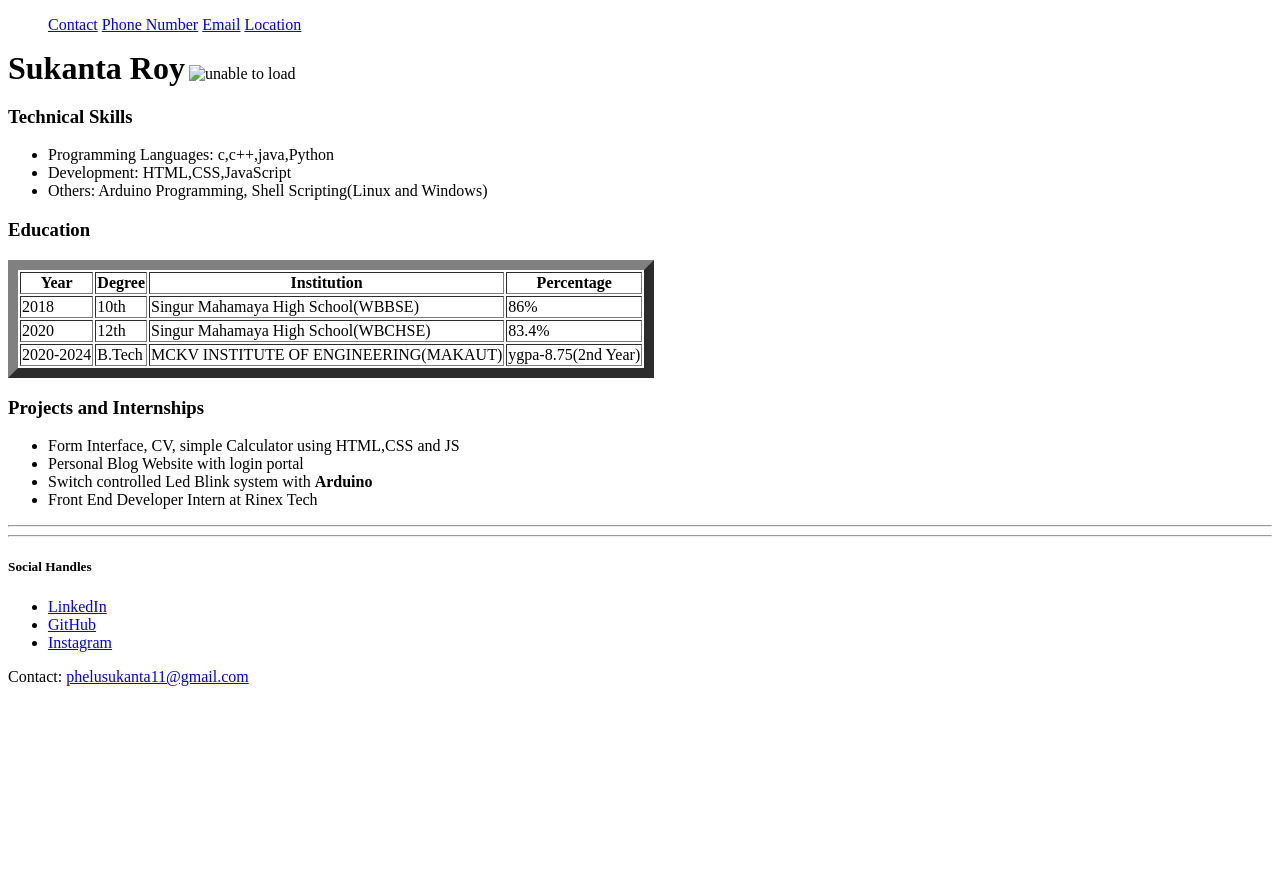
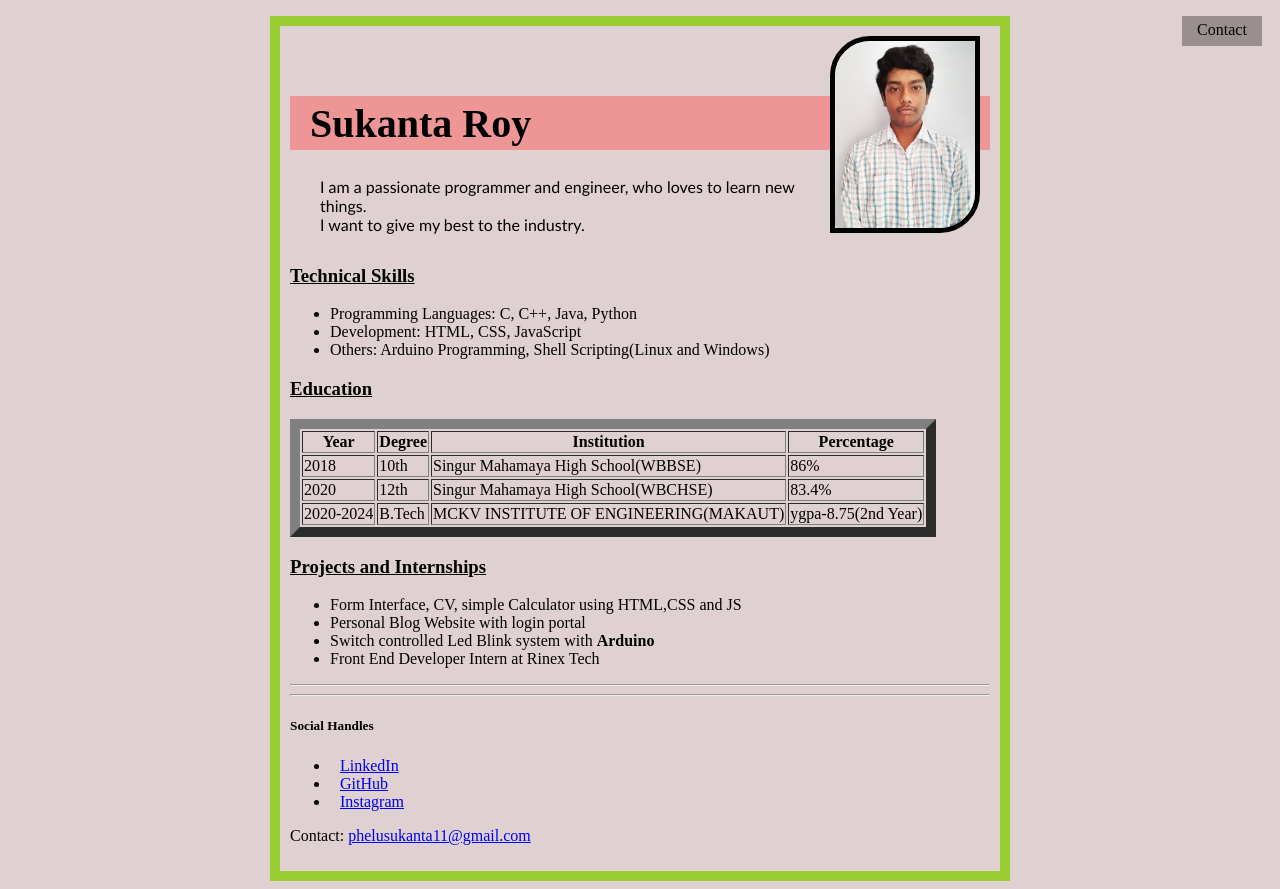
Before and after one commit to itzFelu/Rinex_Projects, a plain HTML site: page felu_cv.html in a window 1280 px wide. Before the commit the page ends 800 px from the top, so only its background shows below. Drawn offline with Linux system fonts and the light colour scheme.

Commit message:
jni na ki hochhhe

```diff
--- /dev/null
+++ b/felu_cv.css
@@ -0,0 +1,79 @@
+body{
+    background-color: rgb(223, 208, 210);
+    color: black;
+}
+
+/* dropdown start */
+li a{
+    padding: 10px;
+}
+.list a{
+    margin-left: 0px;
+    background-color: rgb(153, 143, 143);
+}
+.list a:hover{
+    background-color: wheat;
+}
+ul.drop .contact{
+    float: right;
+    width: 80px;
+    height: 25px;
+    padding-top: 5px;
+    margin-right: 10px;
+    text-align: center;
+    background-color: rgb(153, 143, 143);
+    list-style: none;
+}
+.list a{
+    padding: 5px;
+    display: block;
+    text-decoration: none;
+}
+.contact:hover .list{
+    display:block;
+}
+.list{
+    display: none;
+}
+/*drop down end*/
+
+#outerDiv{
+    height: page;
+    width: 700px;
+    padding: 10px;
+    border: 10px solid yellowgreen ;
+    margin: auto;
+}
+
+.upper{
+    margin-top: 60px;
+    height: 150px;
+}
+.photo{
+    float: right;
+    width:20%;
+    height: 20%px;
+    margin-right: 10px;
+    margin-bottom: 10px;
+    border: 5px solid black;
+    border-top-left-radius: 40px;
+    border-bottom-right-radius: 40px;
+}
+
+.name{
+    background-color: rgb(238, 150, 150);
+    height: 50px;
+    font-size: 40px;
+    padding-left: 20px;
+    padding-top: 4px;
+
+    /* display: inline; */
+}
+.about{
+    width: auto;
+    font-family: 'Gill Sans', 'Gill Sans MT', Calibri, 'Trebuchet MS', sans-serif;
+    margin-left: 30px;
+}
+.headings h3{
+    text-decoration: underline;
+}
--- a/felu_cv.html
+++ b/felu_cv.html
@@ -4,31 +4,40 @@
     <meta charset="UTF-8">
     <meta http-equiv="X-UA-Compatible" content="IE=edge">
     <meta name="viewport" content="width=device-width, initial-scale=1.0">
+    <link rel="stylesheet" href="felu_cv.css">
     <title>Felu's CV</title>
 </head>
 <body>
-    <div>
-        <div>
-            <Menu>
-                <a href="#">Contact</a>
-                <a href="#">Phone Number</a>
-                <a href="#">Email</a>
-                <a href="#">Location</a>
-            </Menu>
+    <div >
+        <ul class="drop">
+            <li class="contact">Contact
+                <div class="list">
+                    <a href="#">Number</a>
+                    <a href="#">Email</a>
+                    <a href="#">Location</a>
+                </div>
+            </li>
+        </ul>
+    </div>
+    <div id="outerDiv">
+        <img  class="photo" src="imageDocs/my_image.jpg" alt="unable to load"  >
+        <div class="upper">
+            <h1 class="name">Sukanta Roy</h1>
+            <div class="about">
+                I am a passionate programmer and engineer,
+                who loves to learn new things. <br>
+                I want to give my best to the industry.
+            </div>
         </div>
-        <div>
-            <h1 style="display: inline;">Sukanta Roy</h1>
-            <img src="imageDocs/my_image.jpg" alt="unable to load" width="150px" height="200px" >
-        </div>
-        <div>
+        <div class="headings">
             <h3>Technical Skills</h3>
             <ul>
-                <li>Programming Languages: c,c++,java,Python</li>
-                <li>Development: HTML,CSS,JavaScript</li>
+                <li>Programming Languages: C, C++, Java, Python</li>
+                <li>Development: HTML, CSS, JavaScript</li>
                 <li>Others: Arduino Programming, Shell Scripting(Linux and Windows)</li>
             </ul>
         </div>
-        <div>
+        <div class="headings">
             <h3>Education</h3>
             <table border="10">
                 <tr>
@@ -58,7 +67,7 @@
 
             </table>
         </div>
-        <div>
+        <div class="headings">
             <h3>Projects and Internships</h3>
             <ul>
                 <li>Form Interface, CV, simple Calculator using HTML,CSS and JS</li>
@@ -68,7 +77,7 @@
             </ul>
         </div>
         <hr><hr>
-        <div>
+        <div class="social">
             <h5>Social Handles</h5>
             <ul>
                 <li><a href="#">LinkedIn</a></li>
```
Also changed, not shown: index.html (+8 -1 lines), couple_on_rock-min.jpg (added), couple_on_rock.jpg (added), imageDocs/my_image.jpg (added), my_image.jpg (added).
